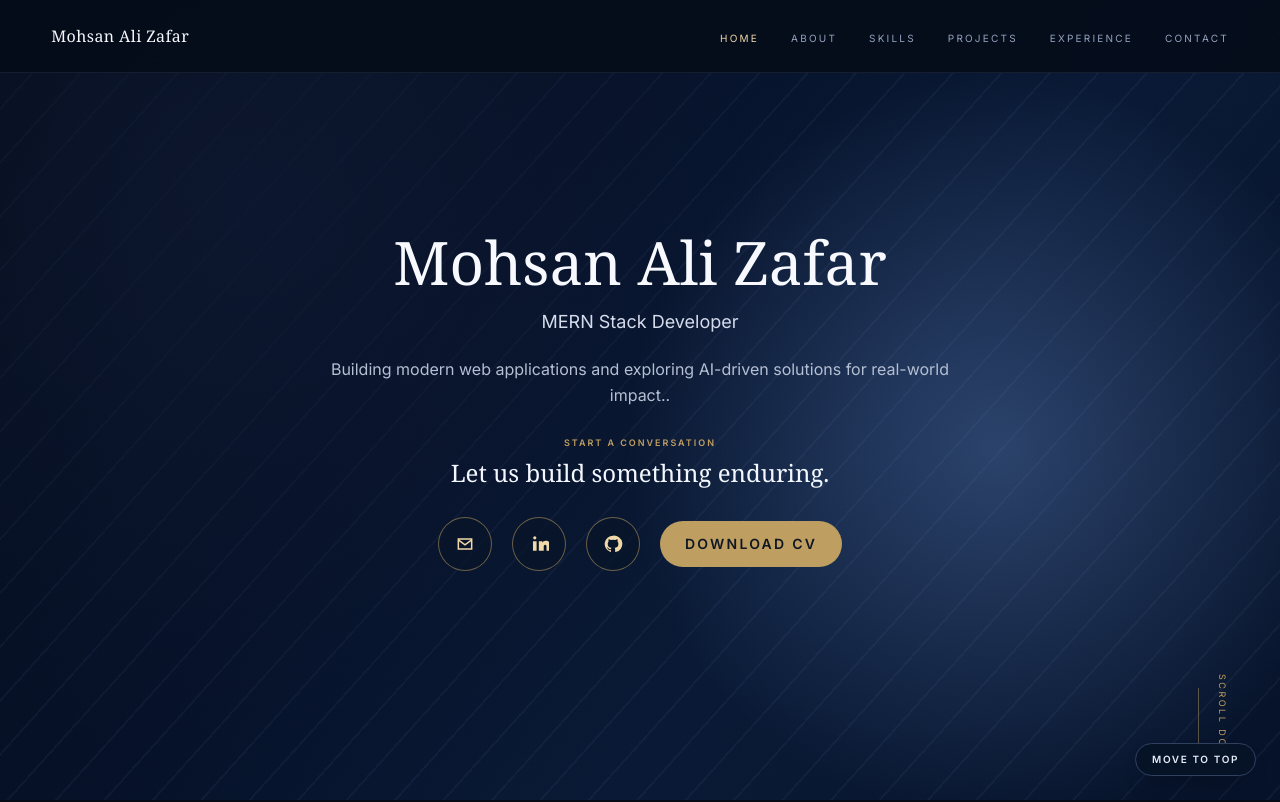
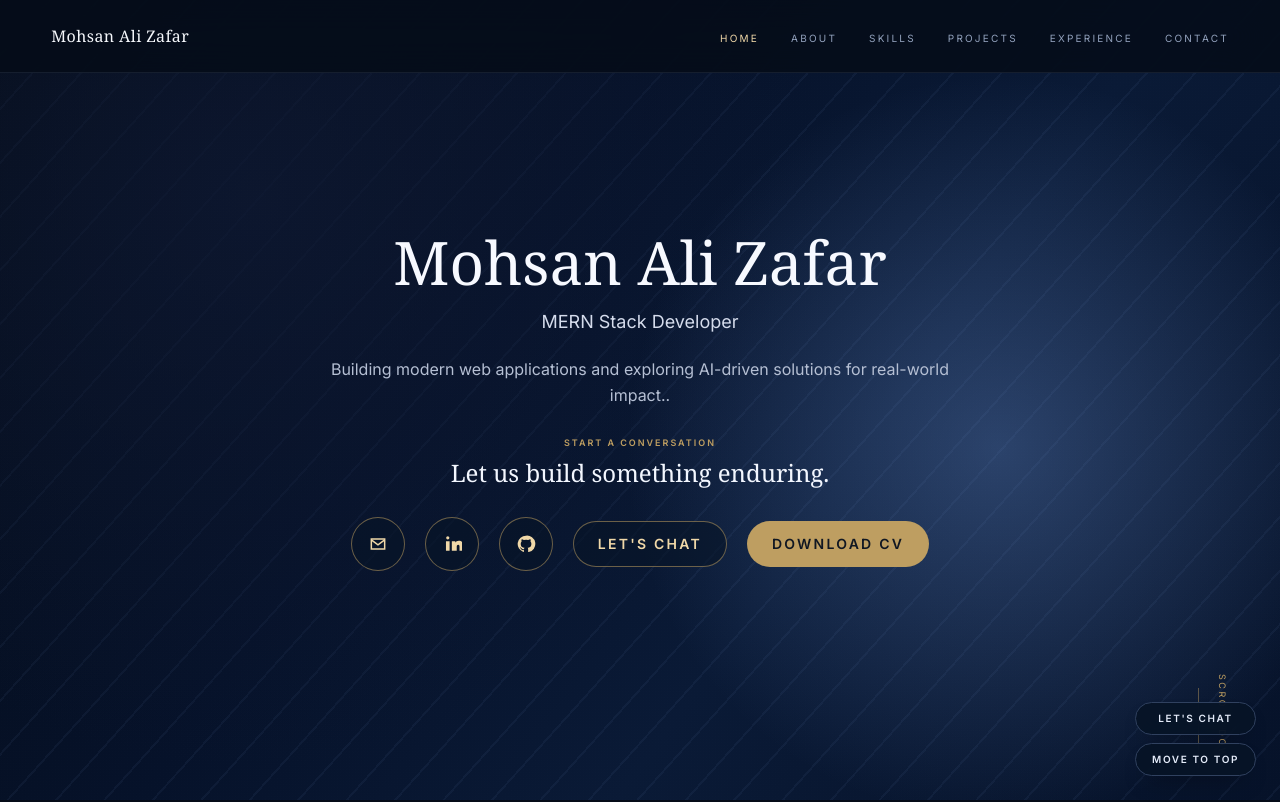
Before and after one commit to Ch-Mohsan/mohsanProfile, a React (Vite) app in the folder frontend/: page / in a window 1280 px wide. Shown: the top 802 px of the page. Built offline with nearby package versions, Linux system fonts and the light colour scheme.

Commit message:
add whatapp

```diff
--- a/frontend/src/components/Contact.jsx
+++ b/frontend/src/components/Contact.jsx
@@ -29,17 +29,33 @@ function GitHubIcon() {
   )
 }
 
+function WhatsAppIcon() {
+  return (
+    <svg aria-hidden="true" viewBox="0 0 24 24" className="h-5 w-5 fill-current">
+      <path d="M20.52 3.5A11 11 0 0 0 3.2 16.98L2 22l5.17-1.35A11 11 0 0 0 20.52 3.5Zm-8.48 17a9 9 0 0 1-4.58-1.25l-.33-.2-3.07.8.82-2.98-.22-.35A9 9 0 1 1 12.04 20.5Zm5.12-6.7c-.28-.14-1.64-.8-1.9-.89-.26-.1-.45-.14-.64.14-.19.28-.73.89-.9 1.08-.17.19-.33.21-.61.07-.28-.14-1.2-.44-2.28-1.4-.84-.75-1.4-1.69-1.56-1.97-.16-.28-.02-.43.12-.57.12-.12.28-.33.42-.5.14-.17.19-.28.28-.47.1-.19.05-.35-.02-.5-.07-.14-.64-1.54-.88-2.11-.23-.55-.46-.48-.64-.49h-.54c-.19 0-.5.07-.76.35-.26.28-1 1-1 2.43 0 1.43 1.03 2.81 1.17 3 .14.19 2.02 3.08 4.9 4.31.68.29 1.2.47 1.61.6.68.22 1.3.19 1.79.12.55-.08 1.64-.67 1.87-1.32.23-.65.23-1.2.16-1.32-.07-.12-.26-.19-.54-.33Z" />
+    </svg>
+  )
+}
+
 const contactOptions = [
   { label: 'Gmail', href: gmailComposeUrl, icon: MailIcon },
   { label: 'LinkedIn', href: personalInfo.linkedin, icon: LinkedInIcon },
   { label: 'GitHub', href: personalInfo.github, icon: GitHubIcon },
+  personalInfo.whatsapp
+    ? {
+        label: 'WhatsApp',
+        href: personalInfo.whatsapp,
+        icon: WhatsAppIcon,
+        value: "Let's chat",
+      }
+    : null,
   {
     label: 'CV',
     href: '/mohsan%27s-cv.pdf',
     value: 'Download CV',
     download: 'Mohsan-Ali-Zafar-CV.pdf',
   },
-]
+].filter(Boolean)
 
 function Contact({ compact = false }) {
   const { duration, delay } = useResponsiveMotion()
@@ -73,6 +89,7 @@ function Contact({ compact = false }) {
           {contactOptions.map((link) => {
             const isExternal = link.href.startsWith('http') || link.href.startsWith('mailto:')
             const isDownload = Boolean(link.download)
+            const isTextButton = Boolean(link.value)
 
             return (
               <li key={link.label}>
@@ -84,12 +101,14 @@ function Contact({ compact = false }) {
                   aria-label={link.label}
                   title={link.label}
                   className={`inline-flex items-center justify-center rounded-full border transition hover:border-[#be9e61] hover:text-[#f0d8a8] ${
-                    isDownload
-                      ? 'border-[#be9e61]/70 bg-[#be9e61] px-6 py-3 text-sm font-semibold uppercase tracking-[0.16em] text-[#101722] hover:bg-[#d6b57a]'
+                    isTextButton
+                      ? isDownload
+                        ? 'border-[#be9e61]/70 bg-[#be9e61] px-6 py-3 text-sm font-semibold uppercase tracking-[0.16em] text-[#101722] hover:bg-[#d6b57a]'
+                        : 'border-[#be9e61]/55 bg-[#071427]/60 px-6 py-3 text-sm font-semibold uppercase tracking-[0.16em] text-[#f0d8a8] hover:bg-[#071427]/80'
                       : 'border-[#be9e61]/55 bg-[#071427]/60 p-4 text-[#f0d8a8]'
                   }`}
                 >
-                  {isDownload ? link.value : <link.icon />}
+                  {isTextButton ? link.value : <link.icon />}
                   <span className="sr-only">{link.label}</span>
                 </a>
               </li>
--- a/frontend/src/components/FloatingActions.jsx
+++ b/frontend/src/components/FloatingActions.jsx
@@ -1,7 +1,9 @@
 import { useEffect, useState } from 'react'
+import { personalInfo } from '../data/personalInfo'
 
 function FloatingActions() {
   const [showAtPageEnd, setShowAtPageEnd] = useState(false)
+  const hasWhatsApp = Boolean(personalInfo.whatsapp)
 
   useEffect(() => {
     const updateVisibility = () => {
@@ -21,12 +23,28 @@ function FloatingActions() {
     }
   }, [])
 
+  const showWrapper = hasWhatsApp || showAtPageEnd
+
   return (
     <div
       className={`fixed bottom-5 right-4 z-50 flex flex-col gap-2 transition-all duration-300 sm:bottom-6 sm:right-6 ${
-        showAtPageEnd ? 'translate-y-0 opacity-100' : 'pointer-events-none translate-y-3 opacity-0'
+        showWrapper ? 'translate-y-0 opacity-100' : 'pointer-events-none translate-y-3 opacity-0'
       }`}
     >
+      {hasWhatsApp ? (
+        <a
+          href={personalInfo.whatsapp}
+          target="_blank"
+          rel="noreferrer noopener"
+          className="inline-flex items-center justify-center rounded-full border border-[#30415f] bg-[#071427]/92 px-4 py-2 text-[10px] font-semibold uppercase tracking-[0.16em] text-[#e5ecfa] shadow-[0_12px_24px_-14px_rgba(0,0,0,0.9)] backdrop-blur-md transition hover:border-[#be9e61] hover:text-[#f0d8a8]"
+          aria-label="Chat on WhatsApp"
+          title="WhatsApp"
+        >
+          Let's chat
+        </a>
+      ) : null}
+
+      {showAtPageEnd ? (
         <a
           href="#home"
           className="inline-flex items-center justify-center rounded-full border border-[#30415f] bg-[#071427]/92 px-4 py-2 text-[10px] font-semibold uppercase tracking-[0.16em] text-[#e5ecfa] shadow-[0_12px_24px_-14px_rgba(0,0,0,0.9)] backdrop-blur-md transition hover:border-[#be9e61] hover:text-[#f0d8a8]"
@@ -34,6 +52,7 @@ function FloatingActions() {
         >
           Move to top
         </a>
+      ) : null}
     </div>
   )
 }
--- a/frontend/src/data/personalInfo.js
+++ b/frontend/src/data/personalInfo.js
@@ -5,4 +5,5 @@ export const personalInfo = {
   email: 'mohsanz405@gmail.com',
   github: 'https://github.com/Ch-Mohsan',
   linkedin: 'https://www.linkedin.com/in/mohsan-ali-zafar-21169136b',
+  whatsapp: 'https://wa.me/923077367050',
 }
```
Lines whose indentation alone changed are shown as unchanged.
